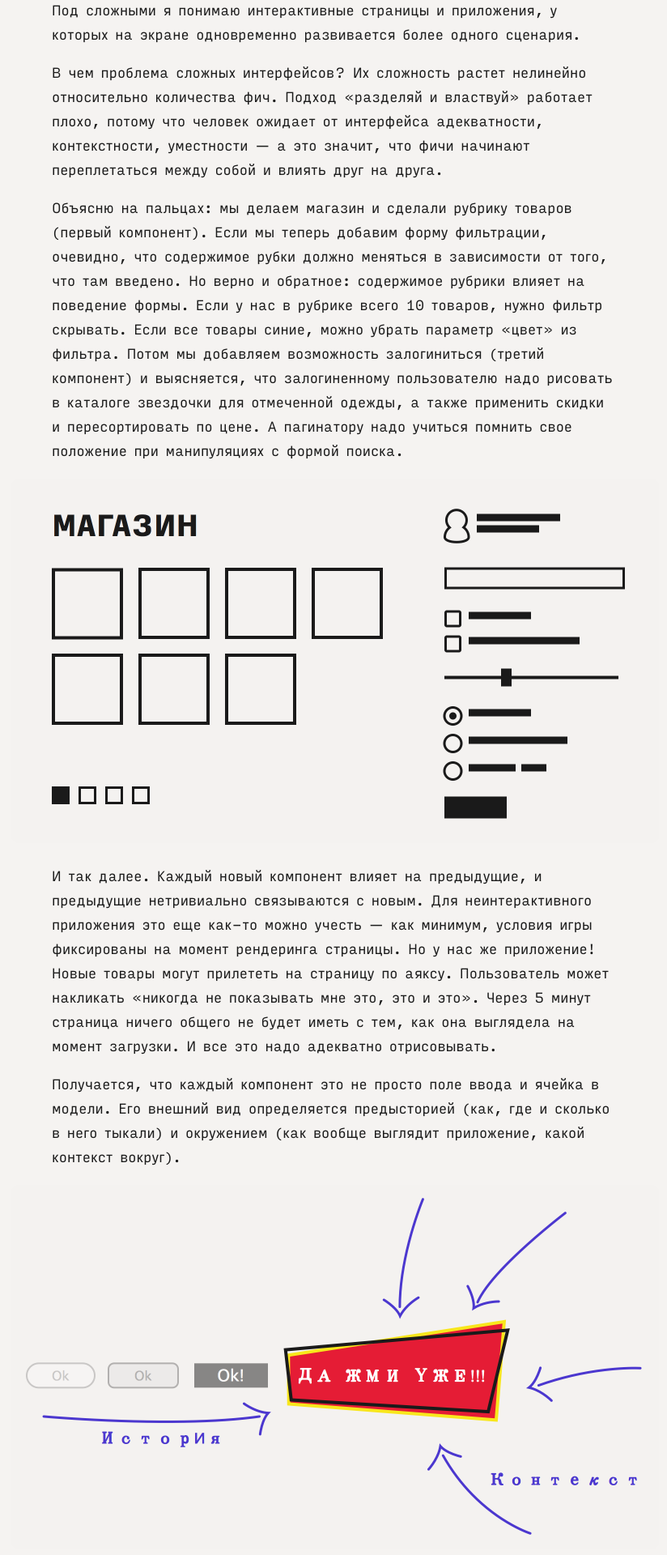
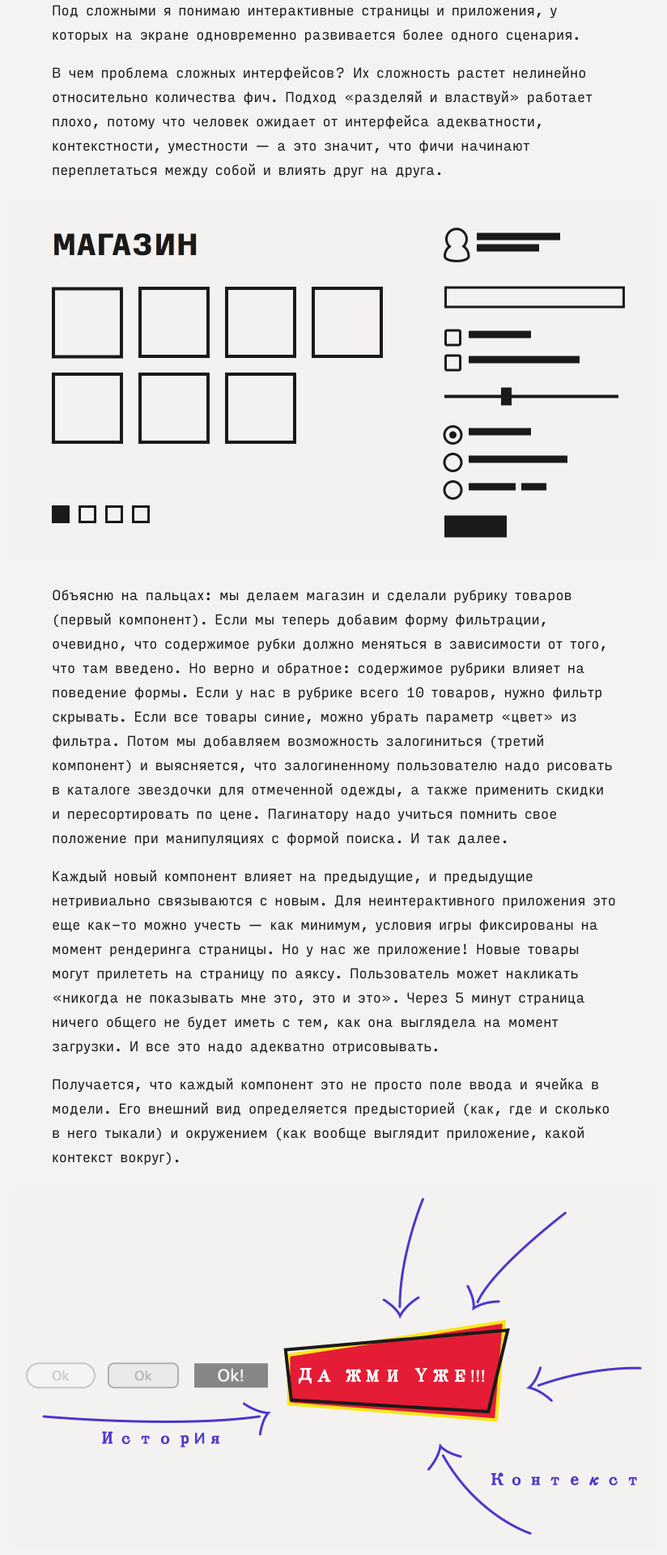
Before and after one commit to tonsky/tonsky.github.io, a Jekyll site: the page built from talks/2015-codefest/index.md, in a window 1280 px wide. Shown: the part 674-2594 px from the top of the page at 81% size, without its empty margins (226-1050 px from the left). Built offline with Jekyll 4.4.1, drawn with Linux system fonts in a browser that asks for light colours; some of the changed text lies outside the part shown.

Commit message:
latest changes

```diff
--- a/talk.css
+++ b/talk.css
@@ -31,6 +31,9 @@ body {
   width: 700px;
 }
 
+a { color: inherit; text-decoration: none; border-bottom: 2px solid #CCC; }
+a:hover { border-color: #555; }
+
 .slide {
   width: 800px;
   height: 450px;
--- a/talks/2015-codefest/index.md
+++ b/talks/2015-codefest/index.md
@@ -12,11 +12,11 @@ summary: "Какие проблемы решает функциональное
 
 В чем проблема сложных интерфейсов? Их сложность растет нелинейно относительно количества фич. Подход «разделяй и властвуй» работает плохо, потому что человек ожидает от интерфейса адекватности, контекстности, уместности — а это значит, что фичи начинают переплетаться между собой и влиять друг на друга.
 
-Объясню на пальцах: мы делаем магазин и сделали рубрику товаров (первый компонент). Если мы теперь добавим форму фильтрации, очевидно, что содержимое рубки должно меняться в зависимости от того, что там введено. Но верно и обратное: содержимое рубрики влияет на поведение формы. Если у нас в рубрике всего 10 товаров, нужно фильтр скрывать. Если все товары синие, можно убрать параметр «цвет» из фильтра. Потом мы добавляем возможность залогиниться (третий компонент) и выясняется, что залогиненному пользователю надо рисовать в каталоге звездочки для отмеченной одежды, а также применить скидки и пересортировать по цене. А пагинатору надо учиться помнить свое положение при манипуляциях с формой поиска.
-
 <img class="slide" src="eshop.png">
 
-И так далее. Каждый новый компонент влияет на предыдущие, и предыдущие нетривиально связываются с новым. Для неинтерактивного приложения это еще как-то можно учесть — как минимум, условия игры фиксированы на момент рендеринга страницы. Но у нас же приложение! Новые товары могут прилететь на страницу по аяксу. Пользователь может накликать «никогда не показывать мне это, это и это». Через 5 минут страница ничего общего не будет иметь с тем, как она выглядела на момент загрузки. И все это надо адекватно отрисовывать.
+Объясню на пальцах: мы делаем магазин и сделали рубрику товаров (первый компонент). Если мы теперь добавим форму фильтрации, очевидно, что содержимое рубки должно меняться в зависимости от того, что там введено. Но верно и обратное: содержимое рубрики влияет на поведение формы. Если у нас в рубрике всего 10 товаров, нужно фильтр скрывать. Если все товары синие, можно убрать параметр «цвет» из фильтра. Потом мы добавляем возможность залогиниться (третий компонент) и выясняется, что залогиненному пользователю надо рисовать в каталоге звездочки для отмеченной одежды, а также применить скидки и пересортировать по цене. Пагинатору надо учиться помнить свое положение при манипуляциях с формой поиска. И так далее.
+
+Каждый новый компонент влияет на предыдущие, и предыдущие нетривиально связываются с новым. Для неинтерактивного приложения это еще как-то можно учесть — как минимум, условия игры фиксированы на момент рендеринга страницы. Но у нас же приложение! Новые товары могут прилететь на страницу по аяксу. Пользователь может накликать «никогда не показывать мне это, это и это». Через 5 минут страница ничего общего не будет иметь с тем, как она выглядела на момент загрузки. И все это надо адекватно отрисовывать.
 
 Получается, что каждый компонент это не просто поле ввода и ячейка в модели. Его внешний вид определяется предысторией (как, где и сколько в него тыкали) и окружением (как вообще выглядит приложение, какой контекст вокруг).
 
@@ -169,9 +170,11 @@ summary: "Какие проблемы решает функциональное
 
 Красота этого подхода в том, что он позволяет прозрачно обрабатывать конфликты. По сути, никаких конфликтов и нет: если у сервера свой взгляд на очередность событий, клиент просто согласится с ней. Если в лог вплелись события других пользователей, то они точно так же вплетутся в локальный лог.
 
+Elm исползует иммутабельность для реализации фич еще более фантастических: у них <a href="http://debug.elm-lang.org">есть time-travelling debugger</a>:
+
 <iframe class="slide" width="800" height="450" src="https://www.youtube.com/embed/zybahE0aQqA" frameborder="0" allowfullscreen></iframe>
 
-Elm исползует иммутабельность для реализации фич еще более фантастических: у них <a href="http://debug.elm-lang.org">есть time-travelling debugger</a>. Если ты видишь, что что-то сломалось, не беда — можно отмотать назад и посмотреть, как оно там было. Можно даже поменять код в середине дебага и посмотреть, как оно бы сложилось, если бы он сразу был такой.
+Если ты видишь, что что-то сломалось, не беда — можно отмотать назад и посмотреть, как оно там было. Можно даже поменять код в середине дебага и посмотреть, как оно бы сложилось, если бы он сразу был такой.
 
 Это возможно благодаря простым вещам, о которых мы только что говорили: чистоте, иммутабельности состояния и сохранения истории всех событий. Если вы именно так построили архитектуру приложения, вы можете и у себя собрать подобное.
 
@@ -206,13 +210,13 @@ Elm исползует иммутабельность для реализаци
 
 Во всех случаях разработчики поют дифирамбы простоте разработки и низковисящим фруктам, о которых мы говорили.
 
+Вторая реализация это язык Elm. Это диалект Хаскеля, разработанный специально под подобную архитектуру приложений — по-другому там практически и не получится ничего сделать. Помимо перечисленного, у них еще есть явная работа с событиями в духе FRP. Практические применения мне неизвестны, но выглядит это наиболее живо из всей остальной compile-to-js функциональщины.
+
 <img class="slide" src="elm.png">
 
-Вторая реализация это язык Elm. Это диалект Хаскеля, разработанный специально под подобную архитектуру приложений — по-другому там практически и не получится ничего сделать. Помимо перечисленного, у них еще есть явная работа с событиями в духе FRP. Практические применения мне неизвестны, но выглядит это наиболее живо из всей остальной compile-to-js функциональщины.
+Наконец, все то же самое можно делать и на простом js. Ребята из React команды подхватили идею Om и сделали библиотеку immutable.js с персистентными структурами — теперь все то же самое можно собрать и на vanilla.js (естественно, со всеми недостатками джаваскрипта — легким порогом входждения, большим количеством доступных разработчиков, прекрасным тулингом, переносимостью и т.п.)
 
 <img class="slide" src="vanilla.js.png">
-
-Наконец, все то же самое можно делать и на простом js. Ребята из React команды подхватили идею Om и сделали библиотеку immutable.js с персистентными структурами — теперь все то же самое можно собрать и на vanilla.js (естественно, со всеми недостатками джаваскрипта — легким порогом входждения, большим количеством доступных разработчиков, прекрасным тулингом, переносимостью и т.п.)
 
 Еще раз подчеркну, что выбор языка в данном случае мне кажется вещью третьестепенной важности. Скажем, на различие в качестве/скорости разработки/производительности язык может повлиять на 10%, а правильная архитектура — на 90%.
 
```
Also changed, not shown: other parts of talks/2015-codefest/index.md (+27 -25 lines).
